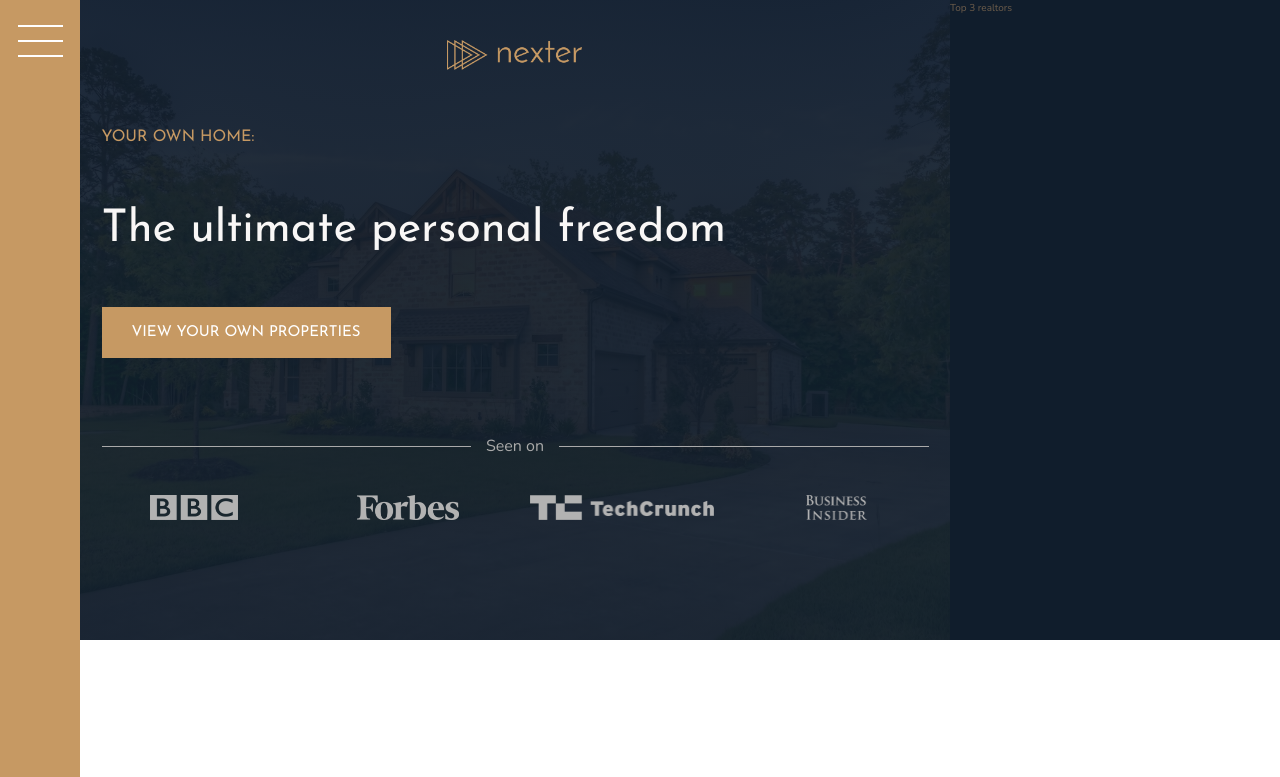
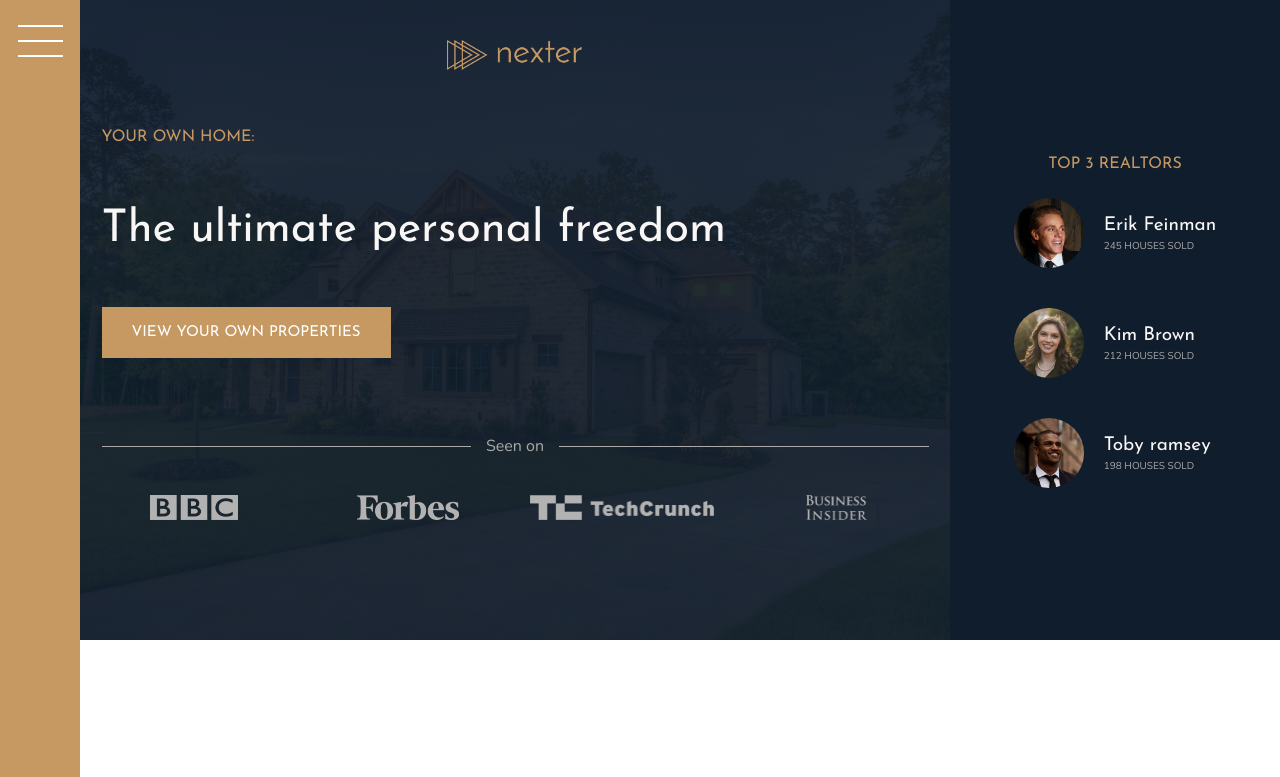
Before and after one commit to laulaunidas/nexter, a website: page index.html in a window 1280 px wide. Shown: the top 777 px of the page. Drawn offline with nearby package versions, Linux system fonts and the light colour scheme.

Commit message:
top realtors effectué

```diff
--- a/index.html
+++ b/index.html
@@ -33,7 +33,26 @@
     </header>
 
     <div class="realtors">
-        Top 3 realtors
+        <h3 class="heading-3">Top 3 Realtors</h3>
+        <div class="realtors__list">
+            <img src="img/realtor-1.jpeg" alt="realtor 1" class="realtors__img">
+            <div class="realtors__details">
+                <h4 class="heading-4 heading-4--light">Erik Feinman</h4>
+                <p class="realtors__sold">245 houses sold</p>
+            </div>
+
+            <img src="img/realtor-2.jpeg" alt="realtor 1" class="realtors__img">
+            <div class="realtors__details">
+                <h4 class="heading-4 heading-4--light">Kim Brown</h4>
+                <p class="realtors__sold">212 houses sold</p>
+            </div>
+
+            <img src="img/realtor-3.jpeg" alt="realtor 1" class="realtors__img">
+            <div class="realtors__details">
+                <h4 class="heading-4 heading-4--light">Toby ramsey</h4>
+                <p class="realtors__sold">198 houses sold</p>
+            </div>
+        </div>
     </div>
 
     <section class="features">
--- a/sass/_realtors.scss
+++ b/sass/_realtors.scss
@@ -1,5 +1,32 @@
-.realtors{
+.realtors {
 
-    background-color: $color-secondary;
-    grid-column: col-start 7 / full-end;
+  background-color: $color-secondary;
+  grid-column: col-start 7 / full-end;
+  padding: 3rem;
+  display: grid;
+  align-content: center;
+  justify-content: center;
+  justify-items: center;
+  grid-row-gap: 2rem;
+
+  &__list {
+    display: grid;
+    grid-template-rows: repeat(3, 1fr);
+    grid-template-columns: min-content max-content;
+    grid-column-gap: 2rem;
+    grid-row-gap: 5vh;
+    align-items: center;
+  }
+
+  &__img {
+    width: 7rem;
+    border-radius: 50%;
+    display: block;
+  }
+
+  &__sold {
+    text-transform: uppercase;
+    color: $color-grey-light-2;
+    margin-top: -3px;
+  }
 }
```
Also changed, not shown: css/style.css.
